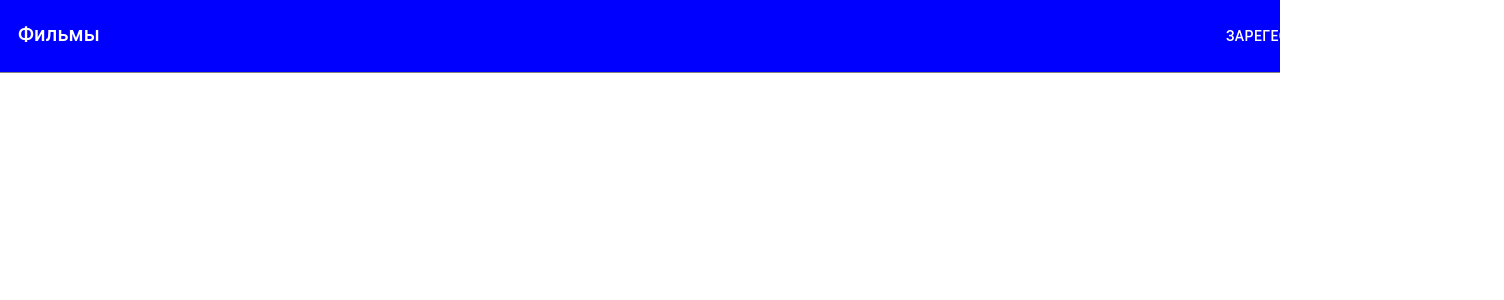
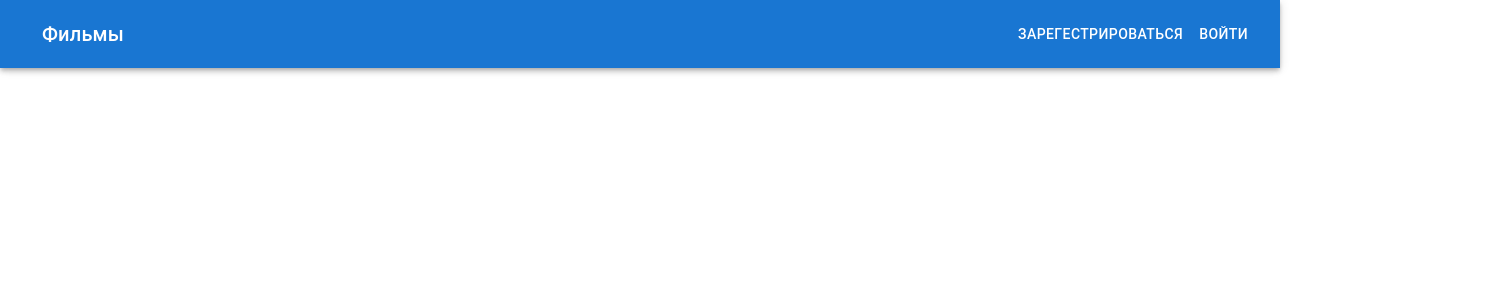
Before and after one commit to alinaska/Movies, a React (Vite) app in the folder movies-vite-app/: page /movies/1 in a window 1280 px wide. Shown: the top 300 px of the page, 1504 px wide, since content can reach past the window. Built offline with nearby package versions, Linux system fonts and the light colour scheme.

Commit message:
refactor: изменил header стал лучше выглядеть и исправил парочку ошибок.

```diff
--- a/movies-vite-app/src/components/Header.tsx
+++ b/movies-vite-app/src/components/Header.tsx
@@ -4,7 +4,10 @@ import AccountCircleIcon from '@mui/icons-material/AccountCircle';
 import IconButton from '@mui/material/IconButton';
 import RegistrationForm from './forms/RegistrationForm';
 import LoginForm from './forms/LoginForm';
-import { Button } from '@mui/material';
+import AppBar from '@mui/material/AppBar';
+import Toolbar from '@mui/material/Toolbar';
+import Stack from '@mui/material/Stack';
+import Button from '@mui/material/Button';
 import { useState } from 'react';
 
 
@@ -12,6 +15,7 @@ const Header = () => {
 
   const [isRegistrationFormOpen, setIsRegistrationFormOpen] = useState(false);
   const [isLoginFormOpen, setIsLoginFormOpen] = useState(false);
+  const [isLogined, setIsLogined] = useState(false);
 
   const handleOpenRegistrationForm = () => {
     setIsRegistrationFormOpen(true);
@@ -27,40 +31,32 @@ const Header = () => {
   };
 
   const handleCloseLoginForm = () => {
+    setIsLogined(true);
     setIsLoginFormOpen(false);
   };
 
   return (
-      <Box
-        component="div"
-        sx={{
-            position:'absolute',
-          top: 0,
-          width: '100%',
-          height: '72px',
-          borderBottom: '1px solid grey',
-          backgroundColor: 'blue',
-          display: 'flex',
-          gap: '1100px',
-          marginBottom: '24px',
-        }}
-      >
-        <Typography
-          variant="h6"
-          sx={{ textAlign: 'left', padding: '18px', color: 'white' }}
-        >
+    <AppBar>
+      <Toolbar>
+        <Typography variant="h6" sx={{ textAlign: 'left', padding: '18px', color: 'white', flexGrow: 1, }}>
           Фильмы
         </Typography>
-
-       <Box sx={{ display: 'flex', flexDirection: 'row' }}> {['Зарегестрироваться', 'Войти'].map((text, index) => (
-    <Button key={index} onClick={index === 0 ? handleOpenRegistrationForm : handleOpenLoginForm} sx={{ color: 'white' }}>{text}</Button>
-  ))}
-       <IconButton size="medium" sx={{ color: 'white' }} >
-
-          <AccountCircleIcon />
+        <Stack>
+          {isLogined ? (
+            <Box sx={{ display: 'flex', justifyContent: 'center', alignItems: 'center', width: '72px' }}>
+              <IconButton size="medium" sx={{ color: 'white', width: '32px', height: '32px' }} >
+                <AccountCircleIcon sx={{ width: '32px', height: '32px' }}/>
               </IconButton>
             </Box>
-
+          ) : (
+            <Box>
+              {
+                ['Зарегестрироваться', 'Войти'].map((text, index) => (
+                  <Button key={index} onClick={index === 0 ? handleOpenRegistrationForm : handleOpenLoginForm} sx={{ color: 'white' }}>{text}</Button>
+                ))
+              }
+            </Box>
+          )}
           <RegistrationForm
             open={isRegistrationFormOpen}
             handleClose={handleCloseRegistrationForm}
@@ -69,9 +65,10 @@ const Header = () => {
           <LoginForm
             open={isLoginFormOpen}
             handleClose={handleCloseLoginForm}
-
           />
-      </Box>
+        </Stack>
+      </Toolbar>
+    </AppBar>
   );
 }
 
```
Lines whose indentation alone changed are shown as unchanged.
